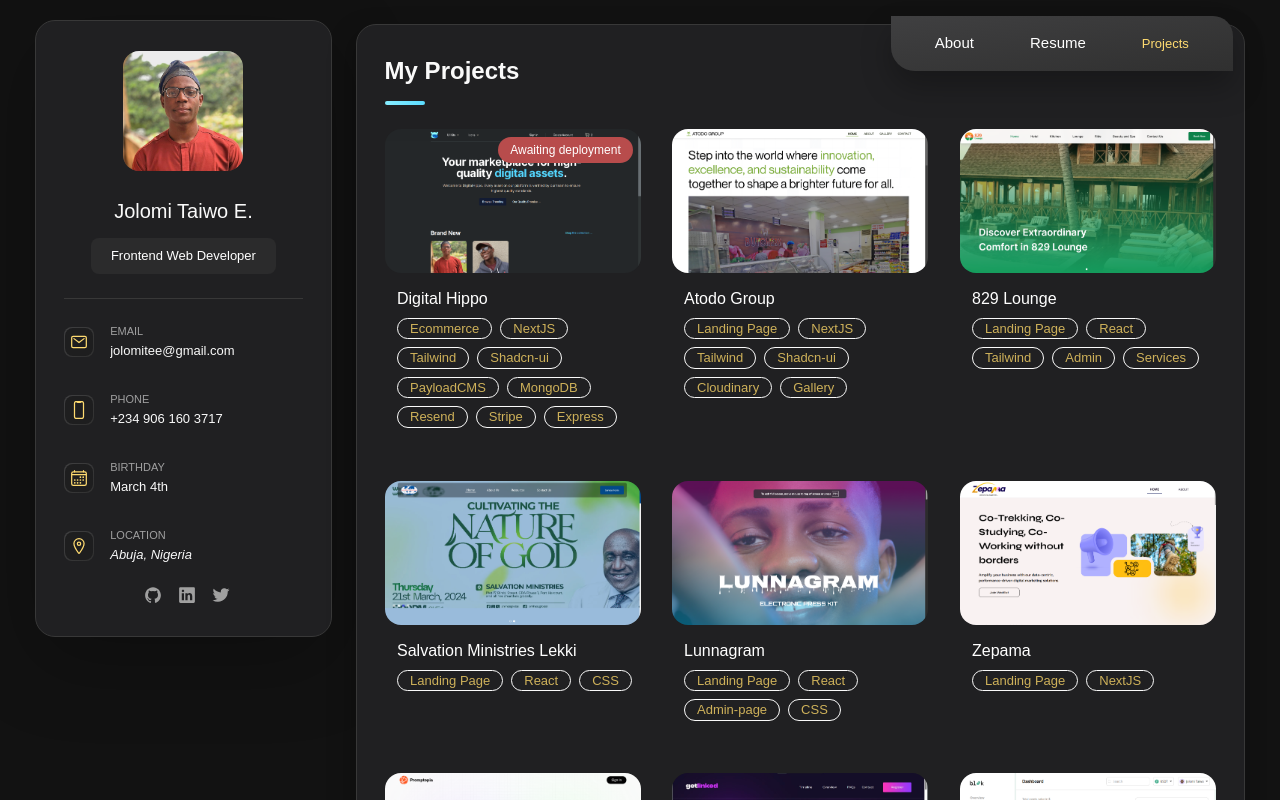
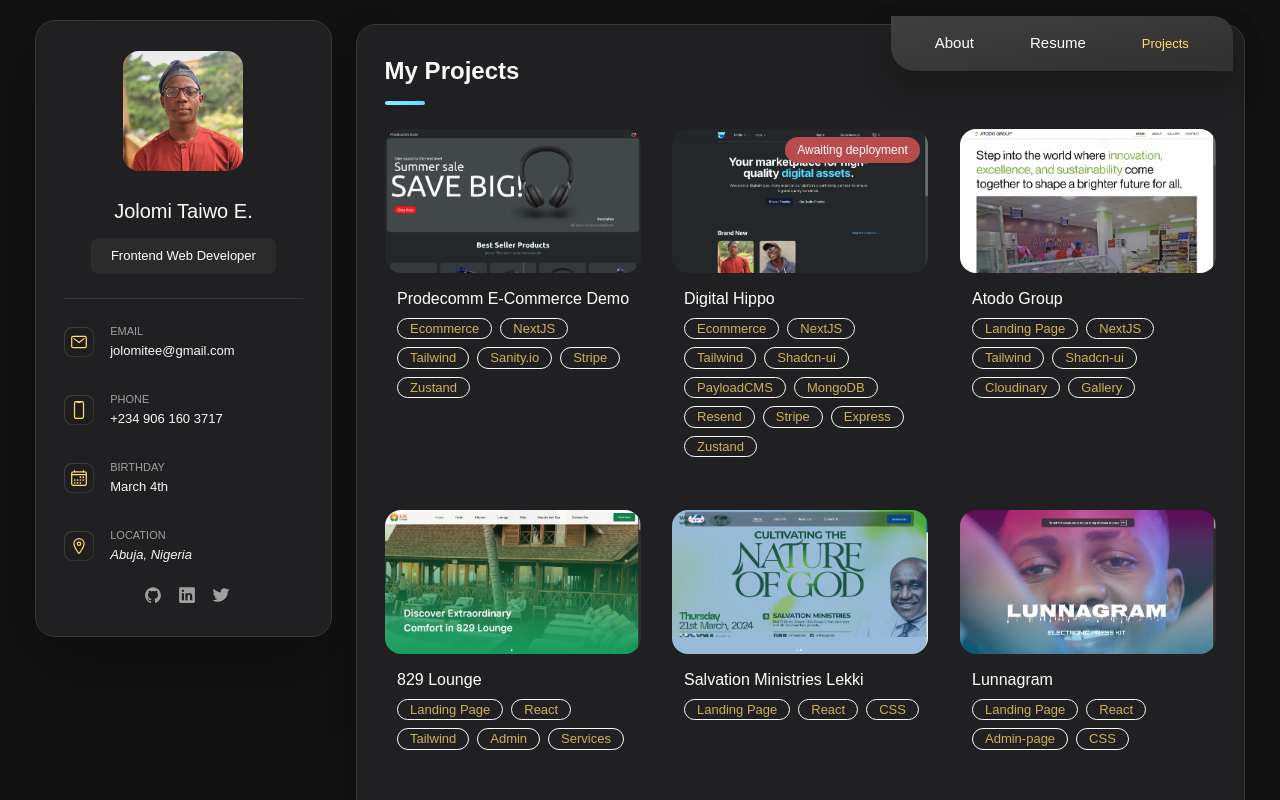
Before and after one commit to JolomiTee/JolomiTee-s-Portfolio, a React (Vite) app: page /projects in a window 1280 px wide. Shown: the top 800 px of the page. Built offline with nearby package versions, Linux system fonts and the light colour scheme.

Commit message:
added project 30- prodecomm e-commerce demo

```diff
--- a/src/data/data.js
+++ b/src/data/data.js
@@ -25,6 +25,7 @@
 import Project26 from "../assets/images/ProjectImg/Project26.png";
 import Project27 from "../assets/images/ProjectImg/Project27.png";
 import Project29 from "../assets/images/ProjectImg/Project29.png";
+import Project30 from "../assets/images/ProjectImg/Project30.png";
 
 export const projects = [
 	{
@@ -214,8 +215,15 @@
 		link: "",
 		img: Project29,
 		category:
-			"Ecommerce, NextJS, Tailwind, Shadcn-ui, PayloadCMS, MongoDB, Resend, Stripe, Express",
+			"Ecommerce, NextJS, Tailwind, Shadcn-ui, PayloadCMS, MongoDB, Resend, Stripe, Express, Zustand",
 		responsive: true,
+	},
+	{
+		name: "Prodecomm E-commerce Demo",
+		link: "https://prodecomm.vercel.app",
+		img: Project30,
+		category: "Ecommerce, NextJS, Tailwind, Sanity.io, Stripe, Zustand",
+		responsive: false,
 	},
 	// {
 	//     name: String,
```
Also changed, not shown: src/assets/images/ProjectImg/Project30.png (added).
